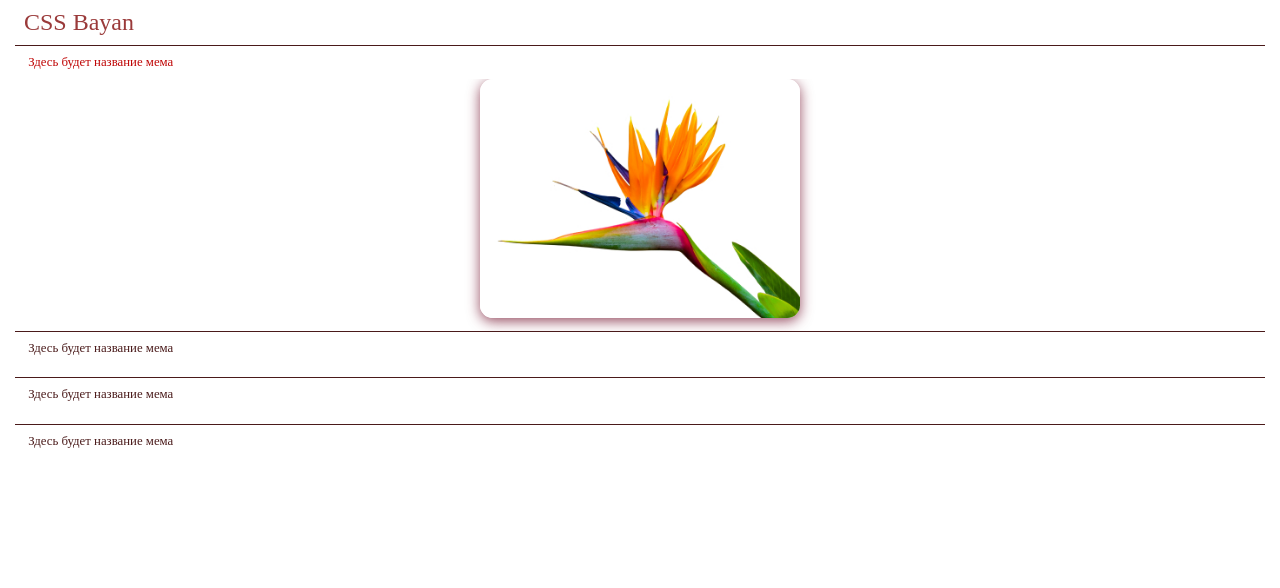
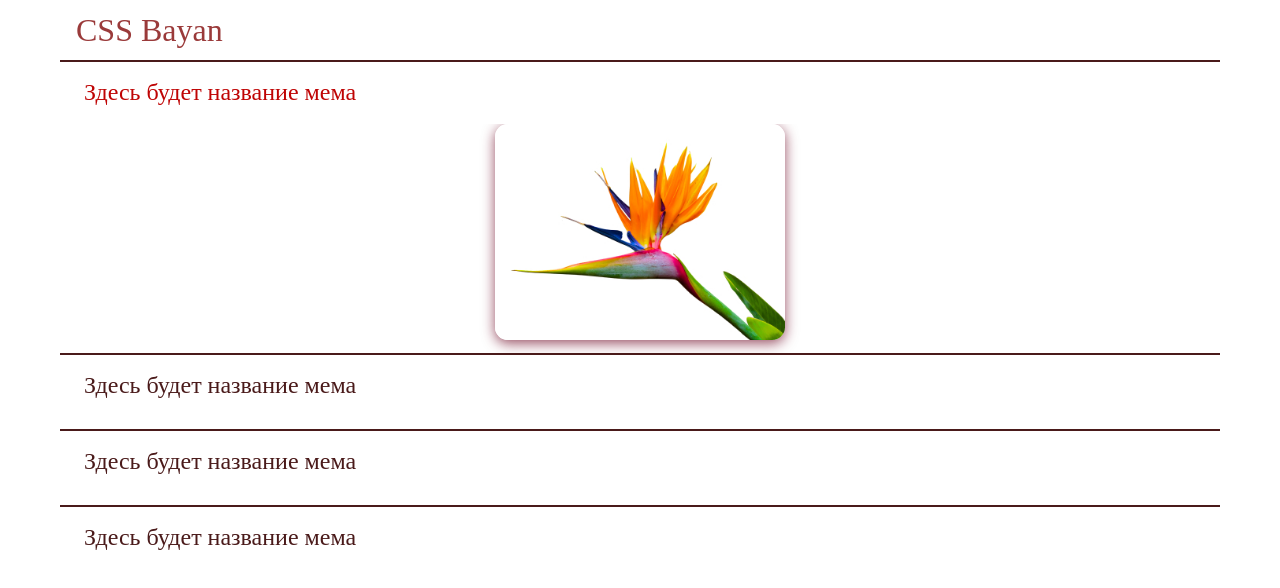
Before and after one commit to SvetlanaVl/cssBayan, a plain HTML site: page cssBayan/index.html in a window 1280 px wide. Drawn offline with Linux system fonts and the light colour scheme.

Commit message:
feat: add responsive design (Sat, 11 Mar, 2023 09:40:51 AM)

```diff
--- a/cssBayan/style.css
+++ b/cssBayan/style.css
@@ -1,17 +1,18 @@
-/* .wrapper {
-  max-width: 1160px;
+.wrapper {
+  /* max-width: 1160px; */
   margin: 0 auto;
   padding: 0 1em;
   overflow: hidden;
   user-select: none;
-} */
+}
 .heading, .bayan-label {
   color: #7d0202c7;
   font-family: "Times New Roman", serif;
-  font-size: 1.5em;
+  font-size: 1.3em;
   font-style: normal;
   font-weight: 500;
-  margin: 0.37em 1em;
+  margin: 0.37em 0;
+  padding-left: 0.5em;
 }
 .bayan-container {
   cursor: pointer;
@@ -37,7 +38,7 @@
   transition: color .35s;
   border-top: 0.1em solid #4a1a1a;
   padding: 0.7em 1em;
-  margin: 0 1.2em;
+  margin: 0;
 }
 .bayan-label:hover {
   color: #bf0404a1;
@@ -91,3 +92,33 @@
 .bayan-mem:active {
   filter: brightness(80%)
 }
+
+@media screen and (min-width: 321px) {
+  .heading {
+    font-size: 1.7em;
+  }
+  .bayan-label {
+    font-size: 1.2em;
+  }
+}
+@media screen and (min-width: 821px) {
+  .heading {
+    font-size: 2em;
+  }
+  .bayan-label {
+    font-size: 1.5em;
+  }
+}
+@media screen and (min-width: 1160px) {
+  .wrapper {
+    max-width: 1160px;
+  }
+}
+@media screen and (min-width: 1920px) {
+  .heading {
+    font-size: 2.5em;
+  }
+  .bayan-label {
+    font-size: 1.8em;
+  }
+}
```
